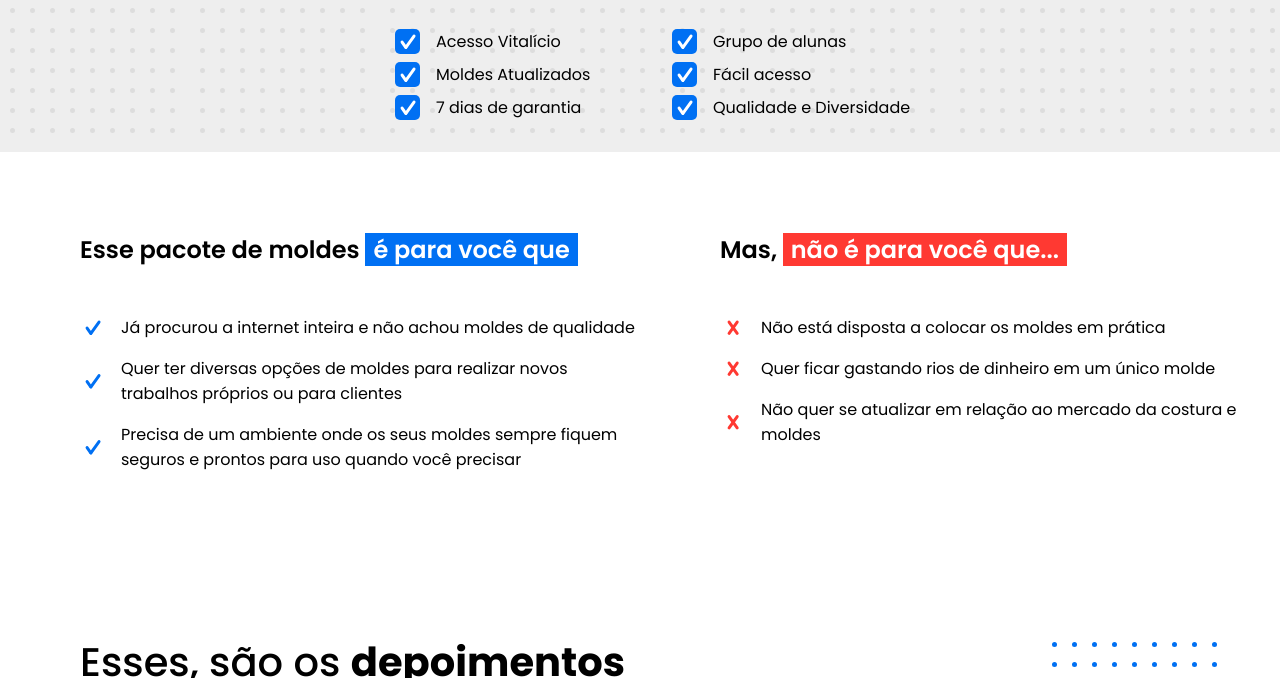
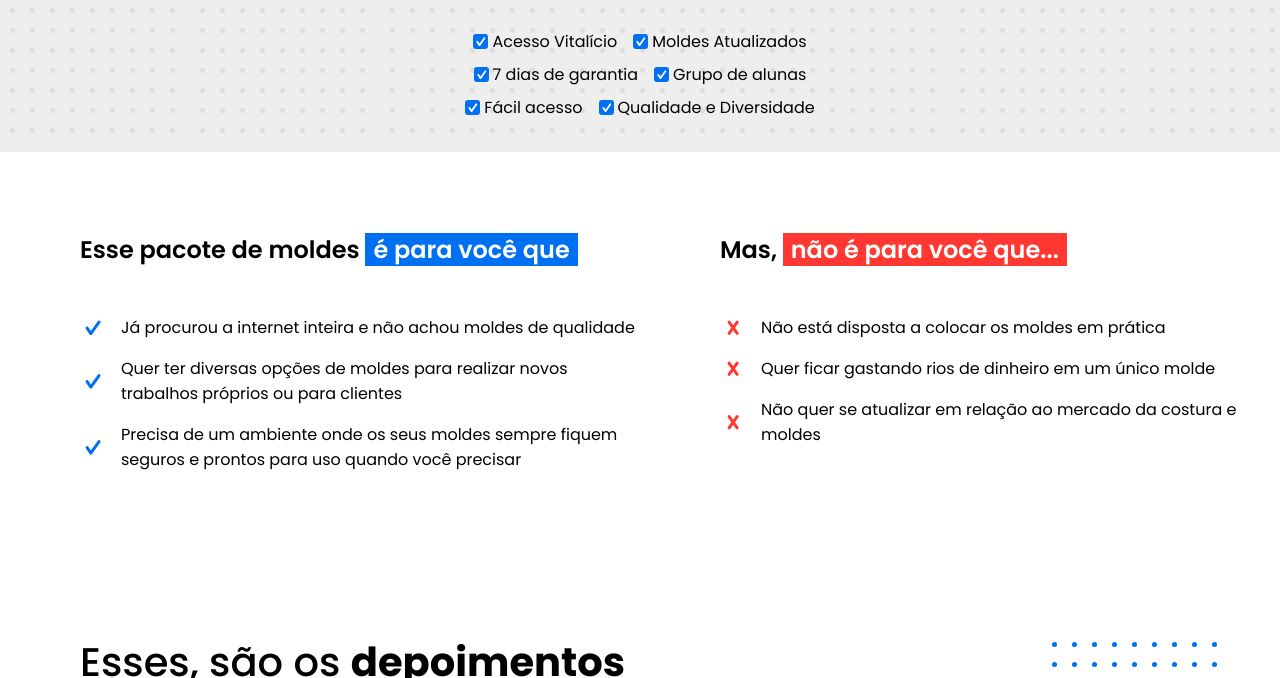
Before and after one commit to josuenm/lp-fabiano-02, a plain HTML site: page index.html in a window 1280 px wide. Shown: the part 422-1100 px from the top of the page. Drawn offline with Linux system fonts and the light colour scheme.

Commit message:
Espaçamento dos elementos na section de apresentação foram diminuidos

```diff
--- a/index.html
+++ b/index.html
@@ -34,7 +34,6 @@
             </a>
 
             <div class="presentation_list">
-                <div class="presentation_list__first">
                 <div class="presentation_list__item">
                     <img src="./assets/successful.svg" alt="Icone de positivo">
                     <span>Acesso Vitalício</span>
@@ -47,8 +46,6 @@
                     <img src="./assets/successful.svg" alt="Icone de positivo">
                     <span>7 dias de garantia</span>
                 </div>
-                </div>
-                <div class="presentation_list__second">
                 <div class="presentation_list__item">
                     <img src="./assets/successful.svg" alt="Icone de positivo">
                     <span>Grupo de alunas</span>
@@ -60,7 +57,6 @@
                 <div class="presentation_list__item">
                     <img src="./assets/successful.svg" alt="Icone de positivo">
                     <span>Qualidade e Diversidade</span>
-                    </div>
                 </div>
             </div>
         </div>
--- a/styles.scss
+++ b/styles.scss
@@ -138,26 +138,26 @@ body {
                 .presentation_link__price {
                     font-size: 1.2rem;
                     line-height: 1.6rem;
-                    font-weight: var(--font-regular);
+                    font-weight: var(--font-semi-bold);
                 }
             }
 
             .presentation_list {
-                width: 70%;
-                display: grid;
+                width: 60%;
+                display: flex;
+                justify-content: center;
+                gap: .5rem 1rem;
+                flex-wrap: wrap;
                 margin: 1rem auto 2rem auto;
-                grid-template-columns: 50% 50%;
-                gap: 2rem;
 
-                .presentation_list__first, .presentation_list__second {
+                .presentation_list__item {
                     display: flex;
-                    flex-direction: column;
-                    gap: .5rem;
+                    align-items: center;
+                    gap: .25rem;
 
-                    .presentation_list__item {
-                        display: flex;
-                        align-items: center;
-                        gap: 1rem
+                    img {
+                        width: 15px;
+                        height: 15px;
                     }
                 }
             }
```
Also changed, not shown: styles.css, 1 other file. Lines whose indentation alone changed are shown as unchanged.
